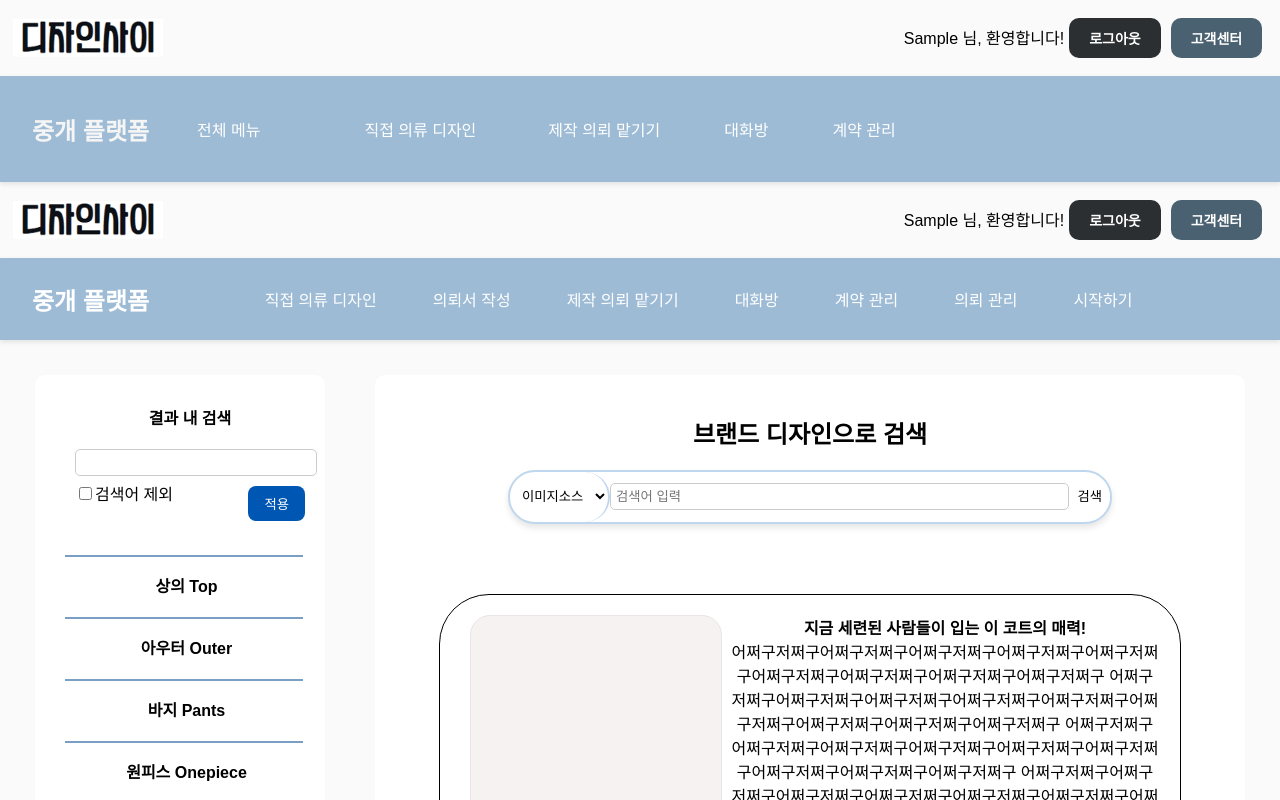
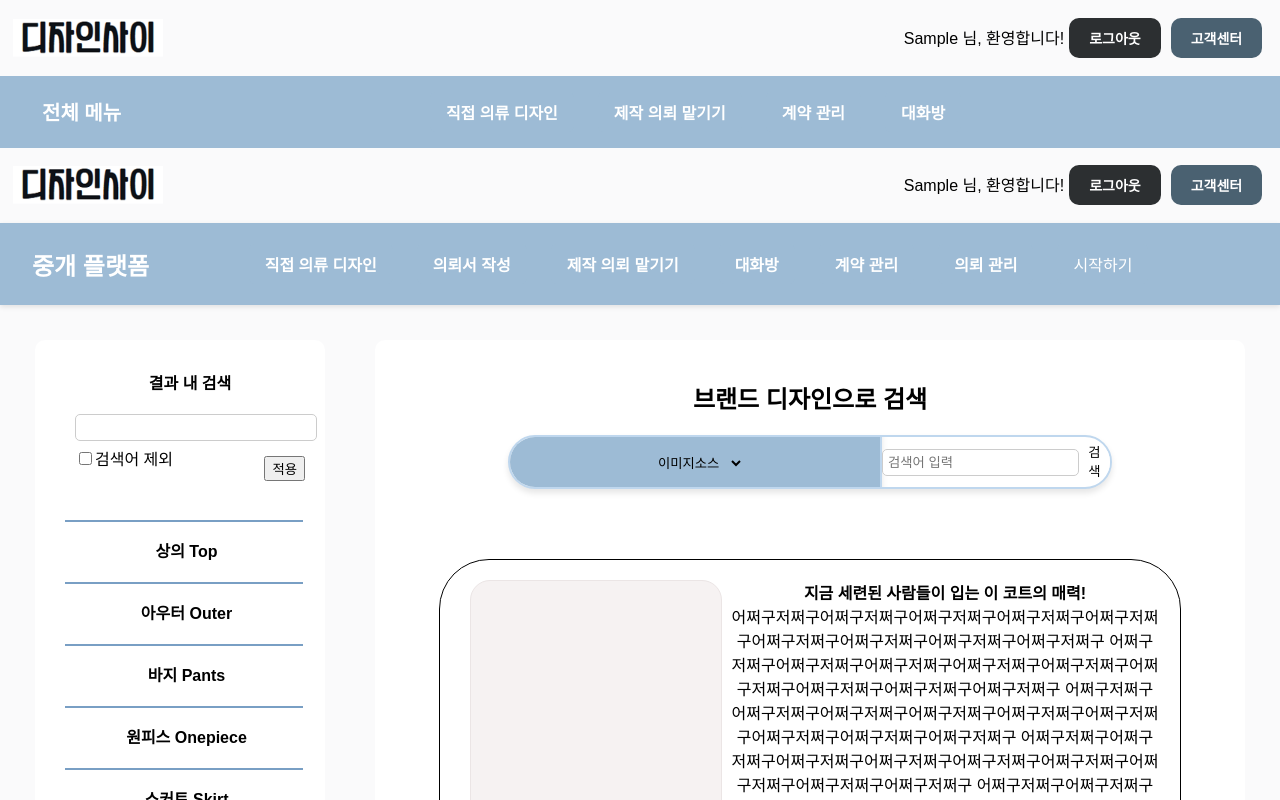
Before and after one commit to kimwax112/letsgit, a React (Create React App) app: page /BrandDP in a window 1280 px wide. Shown: the top 800 px of the page. Built offline with nearby package versions, Linux system fonts and the light colour scheme.

Commit message:
전제 메뉴바 기능

```diff
--- a/src/components/Navbar/Navbar.css
+++ b/src/components/Navbar/Navbar.css
@@ -1,92 +1,144 @@
-/* 전체 배경 */
-
-
-/* 헤더 스타일 */
-header {
+/* 전체 스타일 */
+.navbar {
   background-color: #9dbbd5;
+  padding: 1rem;
   display: flex;
-  align-items: center;
-  justify-content: space-between;
-  padding: 1rem 2rem;
-  box-shadow: 0 2px 5px rgba(0, 0, 0, 0.1);
+  flex-direction: column;
 }
 
-/* 로고 스타일 */
-header .logo {
-  font-size: 1.5rem;
-  font-weight: bold;
-  color: #333;
-}
-
-/* 메뉴바 스타일 */
+/* 메뉴바 */
 .nav-menu {
-  color: #f5f5f5;
   display: flex;
-  gap: 2rem;
+  justify-content: space-between;
   align-items: center;
 }
 
-/* 메뉴 항목 스타일 */
-.nav-menu a {
+/* 전체 메뉴 버튼 */
+.menu-btn {
+  background: none;
+  border: none;
+  font-size: 20px;
+  font-weight: bold;
+  color: white;
+  cursor: pointer;
+  white-space: nowrap;
+  margin-left: 20px;
+}
+
+.menu-btn:hover {
+  color: yellow;
+}
+
+/* 기본 메뉴 */
+.nav-links {
+  display: flex;
+  gap: 2rem;
+}
+
+.nav-links a {
   text-decoration: none;
   color: white;
-  font-size: 1rem;
-  padding: 0.5rem 1rem;
-  border-radius: 5px;
-  transition: background-color 0.2s ease-in-out;
-  text-align: center
+  font-weight: bold;
 }
 
-.nav-menu a:hover {
-  background-color: #9dbbd5;
+.nav-links a:hover {
   color: yellow;
 }
+
+/* 전체 메뉴 클릭 시 나타나는 부분 */
+.dropdown-container {
+  display: flex;
+  justify-content: center; /* 중앙 정렬 */
+  align-items: flex-start;
+  background-color: #9dbbd5;
+  padding: 20px;
+  border-top: 2px solid white;
+  width: 100%;
+  min-height: 250px;
+  box-shadow: 0px 4px 6px rgba(0, 0, 0, 0.1);
+  border-radius: 0;
+  text-align: center;
+}
+
+/* 펼쳐진 메뉴 안의 개별 섹션 */
+/* 전체 메뉴 클릭 시 나타나는 부분 */
+.dropdown-container {
+  display: flex;
+  justify-content: center; /* 중앙 정렬 */
+  align-items: flex-start; /* 위쪽 정렬 */
+  background-color: #9dbbd5;
+  padding: 20px;
+  margin-top: 0.5rem;
+  border-top: 2px solid white;
+  width: 100%;
+  min-height: 250px; /* 최소 높이 유지 */
+  box-shadow: 0px 4px 6px rgba(0, 0, 0, 0.1);
+  border-radius: 0;
+}
+
+/* 펼쳐진 메뉴 안의 개별 섹션 */
+.dropdown-section {
+  flex: 1; /* 자동 너비 조절 */
+  min-width: 200px; /* 최소 너비 */
+  max-width: 250px; /* 최대 너비 */
+  text-align: center; /* 섹션 내부 텍스트 중앙 정렬 */
+  padding-bottom: 20px;
+}
+
+/* 섹션 제목 */
+.dropdown-section h3 {
+  font-size: 1.2rem;
+  color: white;
+  font-weight: bold;
+  margin-bottom: 10px;
+}
+
+/* 링크 스타일 */
+.dropdown-section a {
+  color: white;
+  text-decoration: none;
+  font-size: 1rem;
+  display: block; /* 세로 정렬 */
+  padding: 5px 0; /* 링크 간 여백 추가 */
+}
+
+.dropdown-section a:hover {
+  color: yellow;
+}
+
 
 /* 드롭다운 스타일 */
 .nav-menu .dropdown {
   position: relative;
 }
 
+/* 드롭다운 메뉴가 숨겨진 상태 */
 .nav-menu .dropdown-menu {
-  display: none;
+  display: none; /* 기본적으로 숨기기 */
   position: absolute;
-  top: 100%;
+  top: 100%; /* 상위 항목 바로 아래에 위치 */
   left: 0;
-  background-color: #9dbbd5;
-  padding: 1rem;
+  background-color: #9dbbd5; /* 배경색 */
+  padding: 0.5rem; /* 내부 여백 */
   border-radius: 8px;
-  box-shadow: 0 4px 8px rgba(0, 0, 0, 0.1);
+  box-shadow: 0 4px 8px rgba(0, 0, 0, 0.1); /* 그림자 */
   z-index: 1000;
 }
 
+/* hover 시 드롭다운 메뉴 표시 */
 .nav-menu .dropdown:hover .dropdown-menu {
-  display: block;
+  display: block; /* hover 시 메뉴 표시 */
 }
 
 /* 드롭다운 항목 스타일 */
 .dropdown-menu a {
-  display: block;
+  display: block; /* 항목들을 세로로 배치 */
   color: white;
   text-decoration: none;
-  padding: 0.5rem 0;
+  padding: 0.5rem 0; /* 항목 간 여백 */
   transition: color 0.2s ease-in-out;
 }
 
 .dropdown-menu a:hover {
-  color: white;
+  color: yellow; /* hover 시 색상 변경 */
 }
-
-/* 버튼 스타일 */
-button {
-  padding: 0.5rem 1rem;
-  border: none;
-  border-radius: 8px;
-  background-color: #0056b3;
-  color: white;
-  cursor: pointer;
-  transition: background-color 0.2s ease-in-out;
-}
-
-button:hover {
-  background-color: #9dbd9d;
-}
--- a/src/components/Navbar/Navbar.jsx
+++ b/src/components/Navbar/Navbar.jsx
@@ -1,26 +1,93 @@
-import React from "react";
+import React, { useState, useEffect } from "react";
 import { Link } from "react-router-dom";
-import "./Navbar.css"; // 스타일 파일 유지
+import "./Navbar.css";
 
 const Navbar = () => {
+  const [isMenuOpen, setIsMenuOpen] = useState(false);
+
+  // 페이지가 변경될 때 메뉴를 자동으로 닫기
+  useEffect(() => {
+    const handleRouteChange = () => {
+      setIsMenuOpen(false); // 메뉴 닫기
+    };
+
+    // 페이지 변경될 때마다 호출
+    window.addEventListener("popstate", handleRouteChange);
+    return () => {
+      window.removeEventListener("popstate", handleRouteChange);
+    };
+  }, []);
+
   return (
     <header className="navbar">
       <nav className="nav-menu">
-      <h1>중개 플랫폼</h1>
-      <a href="#">전체 메뉴</a><br/>
+        {/* 전체 메뉴 버튼 */}
+        <button className="menu-btn" onClick={() => setIsMenuOpen(!isMenuOpen)}>
+          전체 메뉴
+        </button>
 
-        <div className="dropdown">
+        {/* 기본 메뉴 */}
+        <div className="nav-links">
           <a href="#">직접 의류 디자인</a>
-          <div className="dropdown-menu">
-            <Link to="/clothes">사이트 제공 템플릿으로 디자인</Link>
-            <Link to="/Upload">디자인 파일 업로드</Link>
-            <Link to="/BrandDP">브랜드 디자인 검색</Link>
+          <a href="#">제작 의뢰 맡기기</a>
+          <a href="#">계약 관리</a>
+          <a href="#">대화방</a>
+        </div>
+      </nav>
+
+      {/* 전체 메뉴 클릭 시 펼쳐지는 영역 */}
+      {isMenuOpen && (
+        <div className="dropdown-container">
+          <div className="dropdown-section">
+            <h3>직접 의류 디자인</h3>
+            <Link to="/clothes" onClick={() => setIsMenuOpen(false)}>
+              사이트 제공 템플릿
+            </Link>
+            <Link to="/Upload" onClick={() => setIsMenuOpen(false)}>
+              디자인 파일 업로드
+            </Link>
+            <Link to="/BrandDP" onClick={() => setIsMenuOpen(false)}>
+              브랜드 디자인 검색
+            </Link>
+          </div>
+          <div className="dropdown-section">
+            <h3>제작 의뢰 맡기기</h3>
+            <Link to="/request" onClick={() => setIsMenuOpen(false)}>
+              의뢰 등록하기
+            </Link>
+            <Link to="/designer" onClick={() => setIsMenuOpen(false)}>
+              디자이너 고르기
+            </Link>
+            <Link to="/recruit" onClick={() => setIsMenuOpen(false)}>
+              디자이너 구인 게시판
+            </Link>
+          </div>
+          <div className="dropdown-section">
+            <h3>계약 관리</h3>
+            <Link to="/contract" onClick={() => setIsMenuOpen(false)}>
+              계약서 조회 및 처리
+            </Link>
+            <Link to="/modify" onClick={() => setIsMenuOpen(false)}>
+              계약 수정 건의
+            </Link>
+            <Link to="/cancel" onClick={() => setIsMenuOpen(false)}>
+              계약 해지 요청
+            </Link>
+            <Link to="/refund" onClick={() => setIsMenuOpen(false)}>
+              환불 요청
+            </Link>
+          </div>
+          <div className="dropdown-section">
+            <h3>대화방</h3>
+            <Link to="/chat" onClick={() => setIsMenuOpen(false)}>
+              일반 채팅방
+            </Link>
+            <Link to="/report" onClick={() => setIsMenuOpen(false)}>
+              사용자 신고/차단
+            </Link>
           </div>
         </div>
-        <a href="#">제작 의뢰 맡기기</a>
-        <a href="#">대화방</a>
-        <a href="#">계약 관리</a>
-      </nav>
+      )}
     </header>
   );
 };
```
